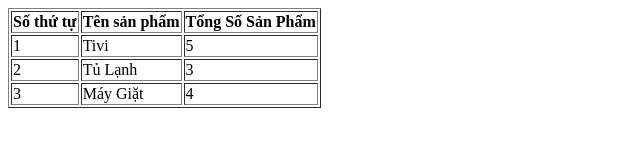
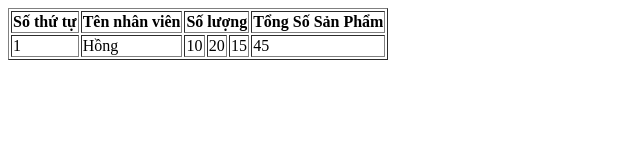
Before and after one commit to Cuongrd/tuhoc.cc, a plain HTML site: page table.html in a window 1280 px wide. Shown: the whole page, without its empty margins (0-640 px from the left). Drawn offline with Linux system fonts and the light colour scheme.

Commit message:
Update table.html

```diff
--- a/table.html
+++ b/table.html
@@ -3,32 +3,26 @@
 <head>
     <meta charset="UTF-8">
     <meta name="viewport" content="width=device-width, initial-scale=1.0">
-    <title>Product List</title>
+    <title>Employee Product List</title>
 </head>
 <body>
     <table border="1">
         <thead>
             <tr>
                 <th>Số thứ tự</th>
-                <th colspan="3">Tên sản phẩm</th>
+                <th>Tên nhân viên</th>
+                <th colspan="3">Số lượng</th>
                 <th>Tổng Số Sản Phẩm</th>
             </tr>
         </thead>
         <tbody>
             <tr>
                 <td>1</td>
-                <td colspan="3">Tivi</td>
-                <td>5</td>
-            </tr>
-            <tr>
-                <td>2</td>
-                <td colspan="3">Tủ Lạnh</td>
-                <td>3</td>
-            </tr>
-            <tr>
-                <td>3</td>
-                <td colspan="3">Máy Giặt</td>
-                <td>4</td>
+                <td>Hồng</td>
+                <td>10</td>
+                <td>20</td>
+                <td>15</td>
+                <td>45</td>
             </tr>
         </tbody>
     </table>
```
